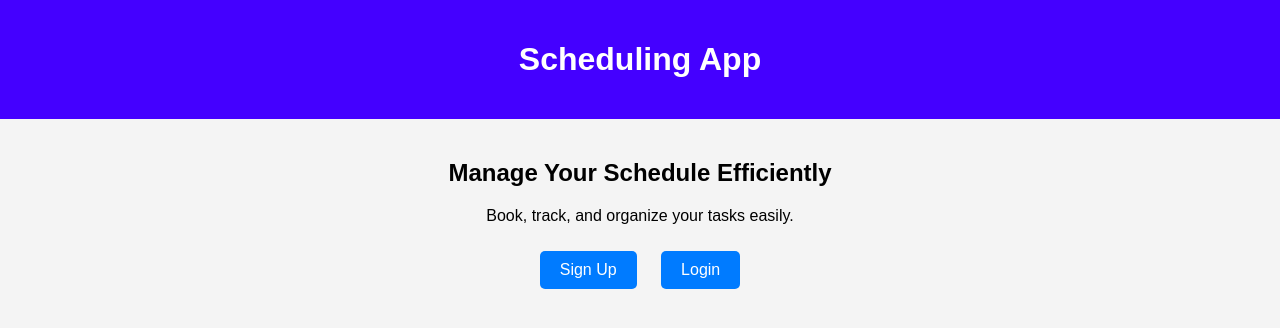
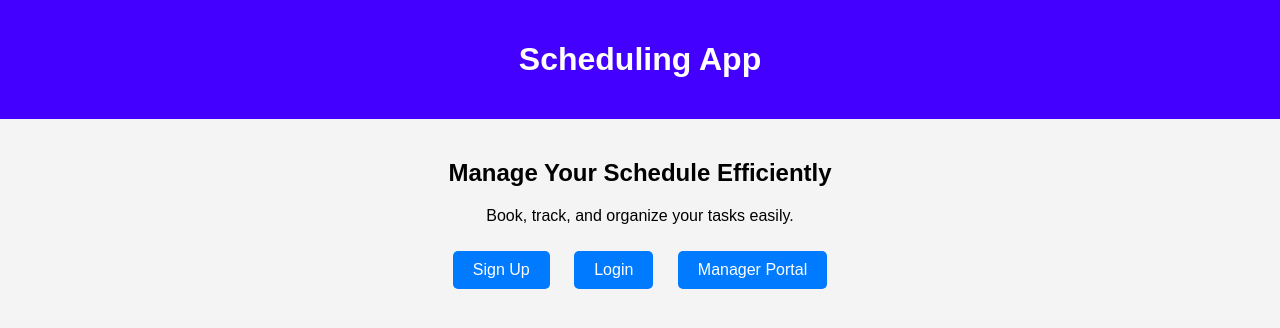
Before and after one commit to RicardoGarcia11/BTM495_SchedulingSystem, a Flask app: page / in a window 1280 px wide. Shown: the part 241-569 px from the top of the page. Run offline with Flask 3, Linux system fonts and the light colour scheme.

Commit message:
Adding route for Manager Portal

```diff
--- a/frontend/app.py
+++ b/frontend/app.py
@@ -90,6 +90,12 @@ def send_message():
 @app.route("/signup")
 def signup():
     return render_template("signup_page.html")
+@app.route("/managerportal_page")
+def manager_portal():
+    return render_template("managerportal_page.html")
+
+
+
 # Run Flask application
 if __name__ == "__main__":
     app.run(debug=True)
--- a/frontend/templates/home_page.html
+++ b/frontend/templates/home_page.html
@@ -16,6 +16,8 @@
         <p>Book, track, and organize your tasks easily.</p>
         <a href="{{ url_for('signup') }}" class="btn">Sign Up</a>
         <a href="{{ url_for('login') }}" class="btn">Login</a>
+        <a href="{{ url_for('manager_portal') }}" class="btn"> Manager Portal</a>
+
     </div>
 </body>
 </html>
```
